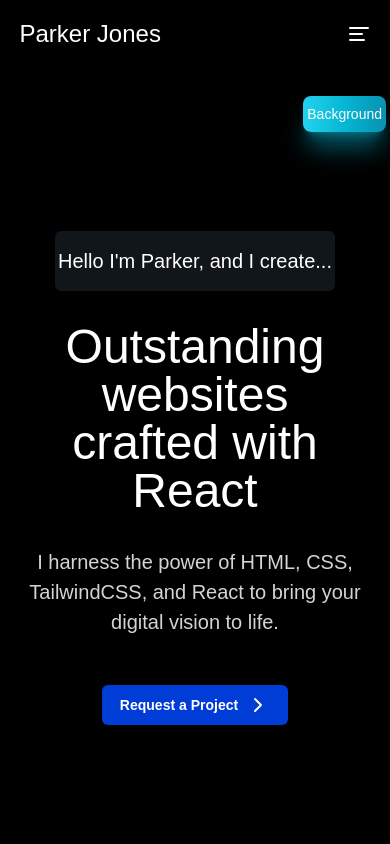
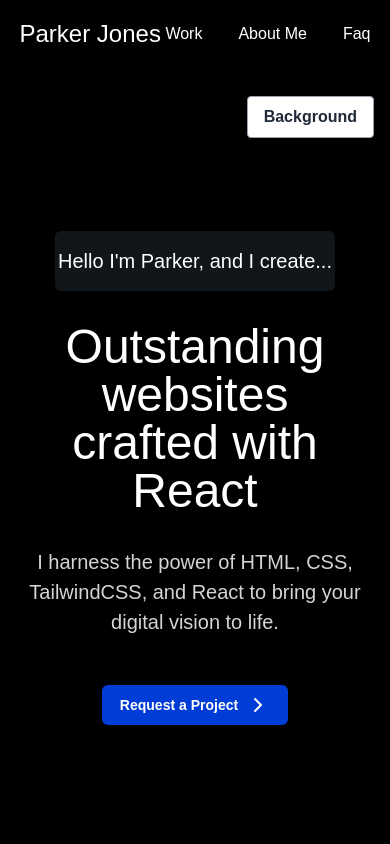
Before and after one commit to JonesSZN/my-portfolio, a React (Create React App) app: page / in a window 390 px wide. Shown: the top 844 px of the page. Built offline with nearby package versions, Linux system fonts and the light colour scheme.

Commit message:
added react-scroll

```diff
--- a/package.json
+++ b/package.json
@@ -21,6 +21,7 @@
     "react-dom": "^18.3.1",
     "react-router-dom": "^6.24.1",
     "react-scripts": "5.0.1",
+    "react-scroll": "^1.9.0",
     "tailwind-merge": "^2.3.0",
     "web-vitals": "^2.1.4"
   },
--- a/src/sections/faq.jsx
+++ b/src/sections/faq.jsx
@@ -1,7 +1,6 @@
 import { Container } from "../components/container";
 import { useState } from "react";
 import { Plus, Minus } from "lucide-react";
-import { motion } from "framer-motion";
 
 const Dropdown = ({ text }) => {
   const [isOpen, setIsOpen] = useState(false);
@@ -44,19 +43,17 @@
 const Questions = () => {
   const QUESTIONS = [
     {
-      heading: "What kind of services do you offer?",
+      heading: "What is your background in coding?",
       description:
-        "I offer a wide range of services, including web design, web development, graphic design, brand identity, and more.",
+        "I don't have an official coding background, but i've been actively coding for about a year, primarily working with HTML,CSS,React, and TailwindCSS. During this time, I've completed over 30 projects.",
     },
     {
-      heading: "How do I get started on a project with",
-      description:
-        "Getting started is easy! Simply reach out to me through my socials or contact form on my website. I'll schedule a consultation to discuss your project goals and outline the next steps.",
+      heading: "Where are you located?",
+      description: "I'm located in Kentucky, United States ",
     },
     {
-      heading: "What is the typical timeline for a project?",
-      description:
-        "Project timelines depend on the scope and requirements. I work efficiently to deliver quality results, and timelines are discussed during the project consultation.",
+      heading: "How old are you?",
+      description: "I am 20 years old born in 2004, april 16.",
     },
   ];
 
@@ -71,7 +68,7 @@
 
 const Faq = () => {
   return (
-    <section className="flex w-full justify-center bg-[#FFFFFF] py-24">
+    <section id="faq" className="flex w-full justify-center bg-[#FFFFFF] py-24">
       <Container className={"flex flex-col items-center justify-center gap-6"}>
         <h2 className="text-4xl font-semibold text-[11181C] lg:text-center lg:text-5xl">
           Frequently asked questions
--- a/src/sections/header.jsx
+++ b/src/sections/header.jsx
@@ -2,33 +2,60 @@
 import { AlignLeft } from "lucide-react";
 import { motion } from "framer-motion";
 import { useState } from "react";
+import { Link } from "react-scroll";
 
 const UL = () => {
-  const [isOpen, setIsOpen] = useState(false);
-  const LIST = ["Work", "About Me", "Faq"];
   return (
     <>
-      <AlignLeft
-        color="white"
-        className="z-50 cursor-pointer md:hidden xl:hidden"
-      />
-
-      <ul className="hidden flex-row items-center gap-9 xl:flex">
-        {LIST.map((item) => (
-          <li className="">
-            <a className="text-[16px] text-white" href="/">
-              {item}
-            </a>
-          </li>
-        ))}
+      <ul className="flex items-center gap-9">
+        <li className="cursor-pointer">
+          <Link
+            className="text-[16px] text-white"
+            activeClass="active"
+            to={"work"}
+            spy={true}
+            smooth={true}
+            offset={50}
+            duration={1000}
+          >
+            Work
+          </Link>
+        </li>
+        <li className="cursor-pointer">
+          <Link
+            className="text-[16px] text-white"
+            activeClass="active"
+            to={"achievement"}
+            spy={true}
+            smooth={true}
+            offset={50}
+            duration={1000}
+          >
+            About Me
+          </Link>
+        </li>
+        <li className="cursor-pointer">
+          <Link
+            className="text-[16px] text-white"
+            activeClass="active"
+            to={"faq"}
+            spy={true}
+            smooth={true}
+            offset={50}
+            duration={1000}
+          >
+            Faq
+          </Link>
+        </li>
       </ul>
     </>
   );
 };
 
-const Header = ({ bg }) => {
+const Header = () => {
   return (
     <motion.header
+      id="header"
       initial={{
         y: "-100vh",
       }}
@@ -45,12 +72,17 @@
     >
       <Container>
         <nav className="z-50 flex items-center justify-between">
-          <a
-            href="/"
+          <Link
+            activeClass="active"
+            to={"header"}
+            spy={true}
+            smooth={true}
+            offset={50}
+            duration={1000}
             className="cursor-pointer text-[24px] text-white transition-all duration-300"
           >
             Parker Jones
-          </a>
+          </Link>
           <UL />
           <a
             className="hidden text-[16px] font-bold text-white transition-all duration-300 md:block lg:block"
--- a/src/sections/hero.jsx
+++ b/src/sections/hero.jsx
@@ -71,12 +71,12 @@
           type: "tween",
           stiffness: 20,
           damping: 20,
-          duration: 2,
+          duration: 2.2,
         }}
         onClick={() => setBg(!bg)}
         className=""
         type="button"
-        class="absolute right-1 top-24 cursor-pointer rounded-lg bg-gradient-to-r from-cyan-400 via-cyan-500 to-cyan-600 px-1 py-2 text-center text-sm font-medium text-white shadow-xl shadow-cyan-500/50 hover:bg-gradient-to-br focus:outline-none xl:right-8 xl:top-32 xl:p-3 xl:px-5 xl:py-2.5 dark:shadow-lg dark:shadow-cyan-800/80 dark:focus:ring-cyan-800"
+        class="absolute right-4 top-24 rounded border border-gray-400 bg-white px-4 py-2 font-semibold text-gray-800 shadow hover:bg-gray-100"
       >
         Background
       </motion.button>
--- a/src/sections/slider.jsx
+++ b/src/sections/slider.jsx
@@ -19,7 +19,7 @@
       <Container>
         <div className="flex gap-8 overflow-hidden">
           <p className="whitespace-nowrap text-[20px] text-[#11181C]">
-            Trusted by
+            Technologys
           </p>
           <div className="flex shrink-0 overflow-hidden">
             {/* slider-1 */}
--- a/src/sections/specialist.jsx
+++ b/src/sections/specialist.jsx
@@ -4,7 +4,10 @@
 
 const Specialist = () => {
   return (
-    <section className="relative flex w-full justify-center bg-[#11181C] pt-28">
+    <section
+      id="achievement"
+      className="relative flex w-full justify-center bg-[#11181C] pt-28"
+    >
       <Container className={"flex justify-center"}>
         <div className="z-50 flex flex-col items-center">
           <img
--- a/src/sections/work.jsx
+++ b/src/sections/work.jsx
@@ -4,7 +4,7 @@
 
 const Work = () => {
   return (
-    <section className="flex w-full justify-center bg-white py-12">
+    <section id="work" className="flex w-full justify-center bg-white py-12">
       <Container>
         <div className="flex rounded-2xl bg-[#083DD5] px-[20px] py-[60px] ring-[10px] ring-neutral-300 lg:p-[100px]">
           <div className="flex flex-col gap-8">
@@ -12,7 +12,7 @@
               Interested in working with me?
             </h1>
             <button className="group flex items-center gap-2 font-bold text-white transition-all duration-200 hover:text-neutral-300/75">
-              Request a project
+              <a href="mailto:pdjones0416@gmail.com">Request a project</a>
               <ChevronRight className="text-white transition-all duration-200 group-hover:text-neutral-300/75" />
             </button>
           </div>
```
Also changed, not shown: 2 other files (tests, documents, lock files or other folders).
